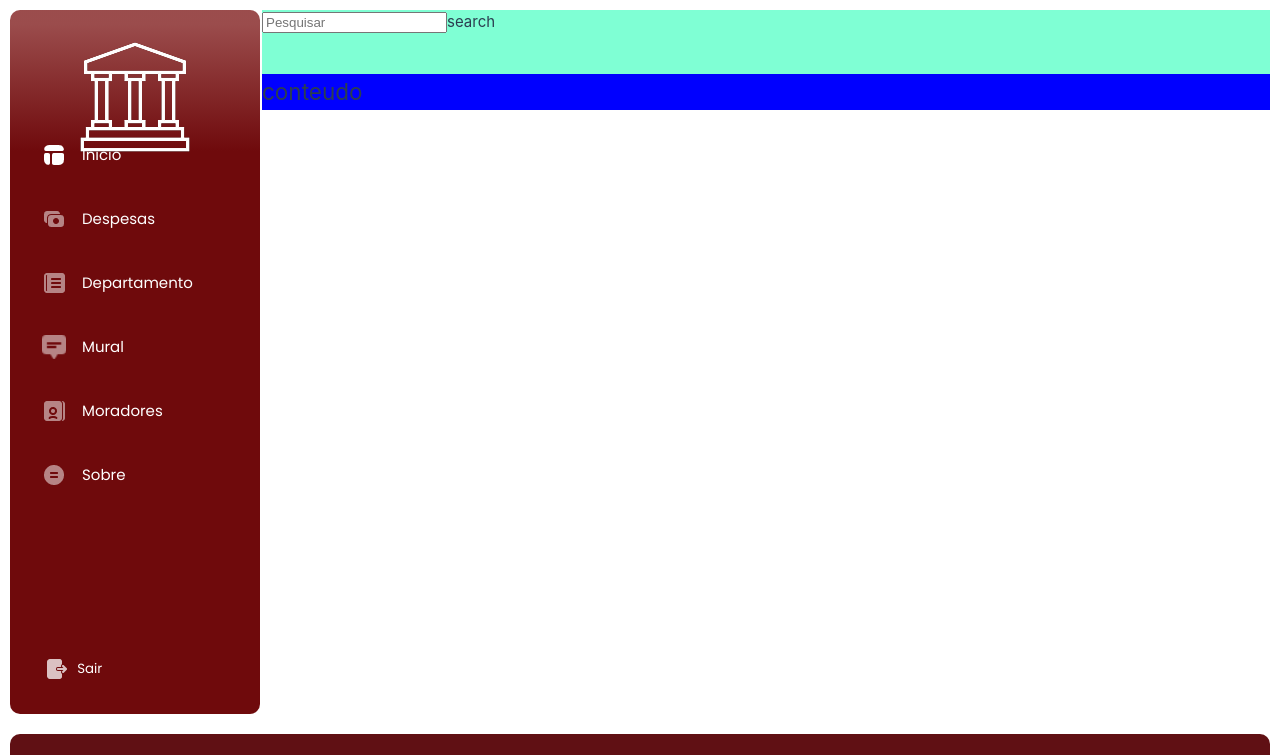
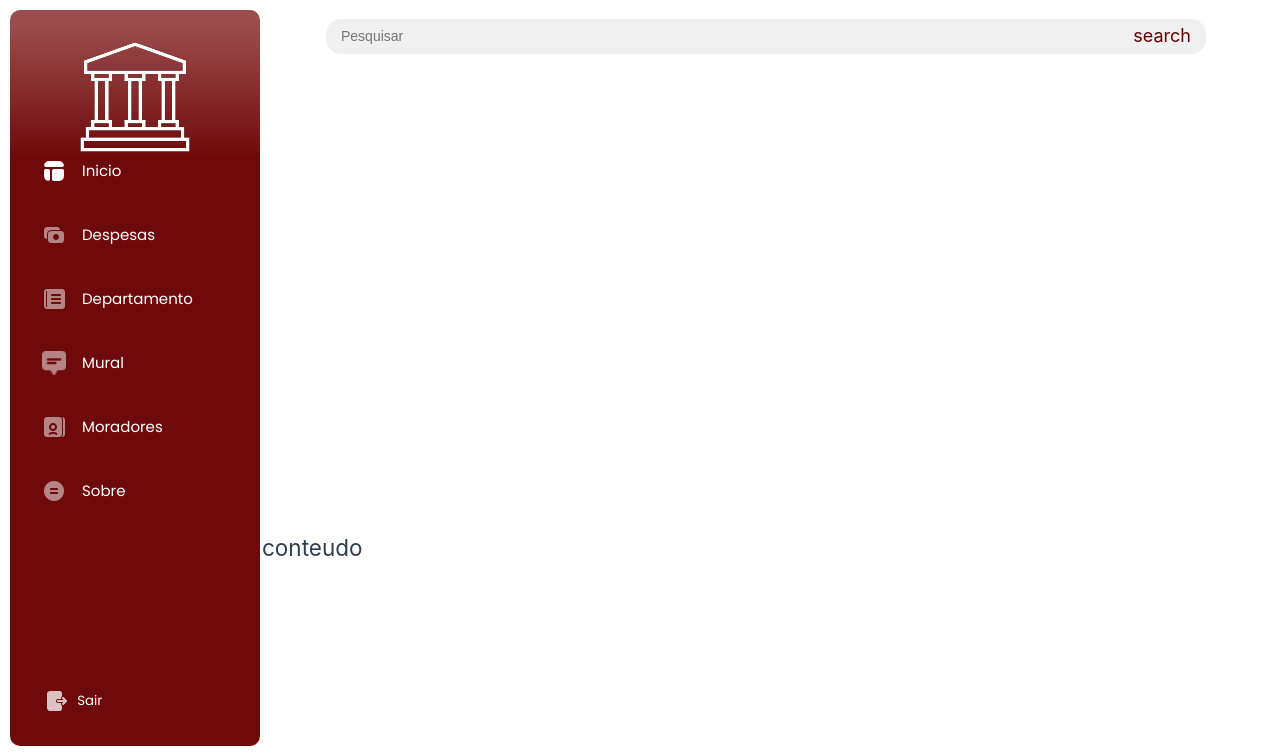
Before and after one commit to thaynabecker/roomie-frontend, a Vue app: page / in a window 1280 px wide. Shown: the top 755 px of the page. Built offline with nearby package versions, Linux system fonts and the light colour scheme.

Commit message:
FIX: footer layout and sidebar display

```diff
--- a/index.html
+++ b/index.html
@@ -9,6 +9,7 @@
       href="https://fonts.googleapis.com/css2?family=Poppins:ital,wght@0,100;0,200;0,300;0,400;0,500;0,600;0,700;0,800;0,900;1,100;1,200;1,300;1,400;1,500;1,600;1,700;1,800;1,900&display=swap"
       rel="stylesheet"
     />
+    <link rel="stylesheet" href="https://cdnjs.cloudflare.com/ajax/libs/font-awesome/6.5.0/css/all.min.css"/>
     <meta name="viewport" content="width=device-width, initial-scale=1.0" />
     <title>Roomie</title>
   </head>
--- a/src/App.vue
+++ b/src/App.vue
@@ -3,6 +3,8 @@ import SideBarComponent from '@/components/SideBarComponent.vue';
 import FooterComponent from '@/components/FooterComponent.vue'
 import HeaderComponent from '@/components/HeaderComponent.vue';
 import InitialView from './views/InitialView.vue';
+
+
 </script>
 
 <template>
@@ -27,7 +29,7 @@ import InitialView from './views/InitialView.vue';
 .header {
   grid-area: header;
   height: 80px;
-  background-color: aquamarine;
+  background-color: white;
 }
 .sidebar {
   grid-area: sidebar;
@@ -44,10 +46,13 @@ import InitialView from './views/InitialView.vue';
   justify-content: space-between;
   /* border-radius: 20px 0 0 20px; */
   font-family: "Poppins", sans-serif;
+
 }
+
 .conteudo {
   grid-area: main;
   align-self: top;
+  padding-bottom: 180px; /* ajusta conforme a altura real do seu footer */
   /* display: flex; */
   /* padding: 10px; */
   /* overflow-y: auto; */
@@ -55,6 +60,7 @@ import InitialView from './views/InitialView.vue';
   /* flex: 1; */
   /* overflow: hidden; */
 }
+
 .footer {
   grid-area: footer;
   background-color: #601014;
@@ -64,4 +70,6 @@ import InitialView from './views/InitialView.vue';
   border-radius: 10px;
   text-align: center;
 }
+
+
 </style>
--- a/src/assets/main.css
+++ b/src/assets/main.css
@@ -4,7 +4,7 @@
   display: grid;
   min-height: 100vh;
   grid-template-columns: 1fr 4fr;
-  grid-template-rows: 8vh auto 12vh;
+  grid-template-rows: 65vh auto 28vh;
   grid-template-areas:
     'sidebar header'
     'sidebar main'
--- a/src/components/FooterComponent.vue
+++ b/src/components/FooterComponent.vue
@@ -27,17 +27,19 @@
 
 <style scoped>
 footer {
-  position: fixed;      /* fixa na tela */
-  bottom: 0;            /* colado no rodapé */
-  left: 0;              /* começa na esquerda da tela */
-  width: 100vw;         /* ocupa toda a largura da viewport */
+  position: fixed;
+  bottom: 0;
+  left: 0;
+  right: 0;
+  width: 100%;
   background-color: #722E2F;
   color: white;
   padding: 30px 20px;
   box-sizing: border-box;
   font-family: "Poppins", sans-serif;
-  z-index: 1000;        /* pra ficar acima de tudo */
+  z-index: 1000;
 }
+
 nav {
   display: flex;
   justify-content: space-between;
--- a/src/components/HeaderComponent.vue
+++ b/src/components/HeaderComponent.vue
@@ -10,4 +10,27 @@ const searchQuery = ref('')
 </template>
 <style scoped>
 
+.barra-pesquisa {
+  display: flex;
+  align-items: center;
+  background-color: #f0f0f0;
+  padding: 3px 15px;
+  margin: 0.7vw 5vw 0 5vw;
+  border-radius: 15px;
+}
+.barra-pesquisa input {
+  border: none;
+  outline: none;
+  background: transparent;
+  color: #003366;
+  font-size: 14px;
+  padding: 5px 0 5px 0;
+  flex-grow: 1;
+}
+.barra-pesquisa span {
+  color: #660000;
+  font-size: 18px;
+  margin-left: 70px;
+  cursor: pointer;
+}
 </style>
--- a/src/views/InitialView.vue
+++ b/src/views/InitialView.vue
@@ -6,6 +6,6 @@
 
 <style scoped>
     .main {
-        background-color: blue;
+        background-color: rgb(255, 255, 255);
     }
 </style>
```
